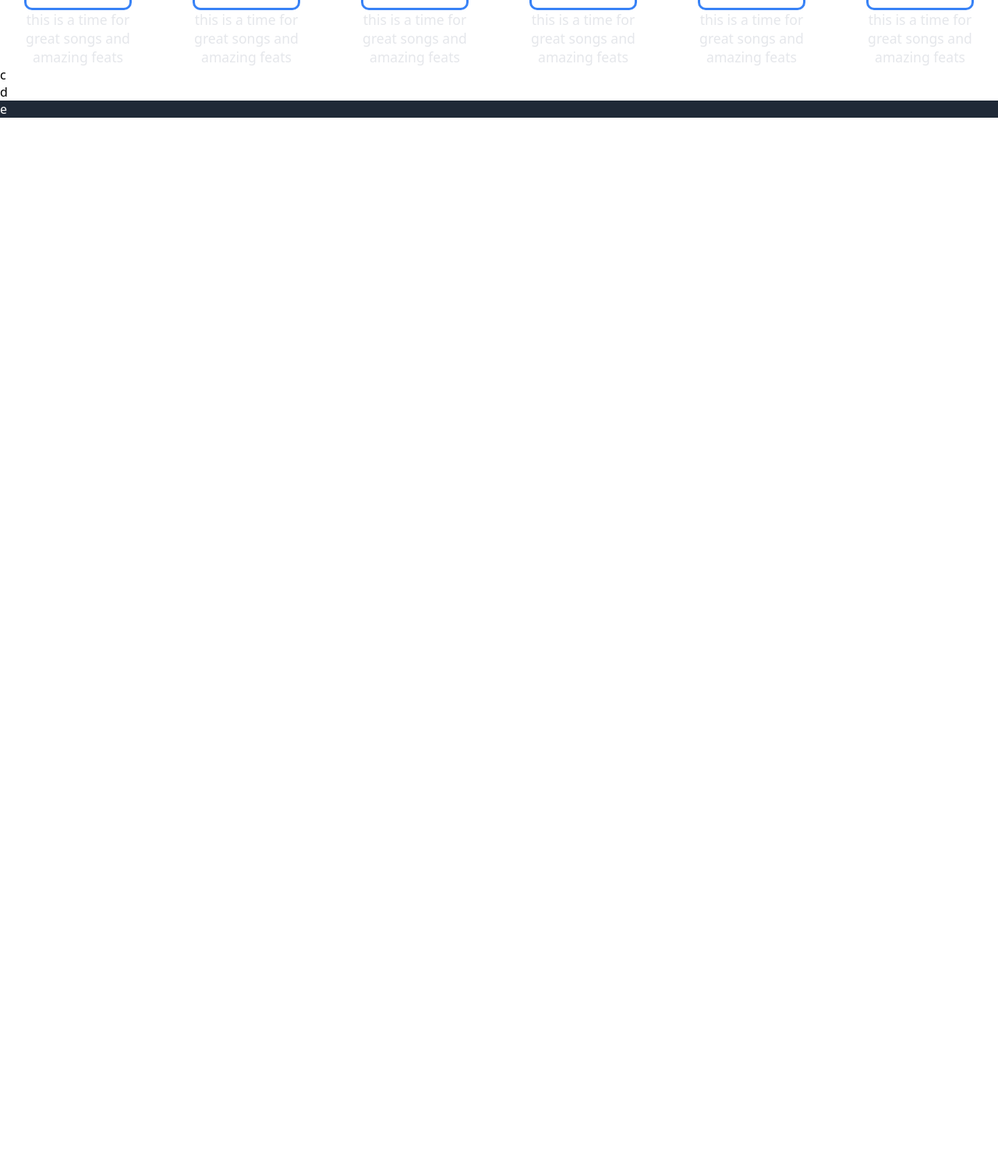
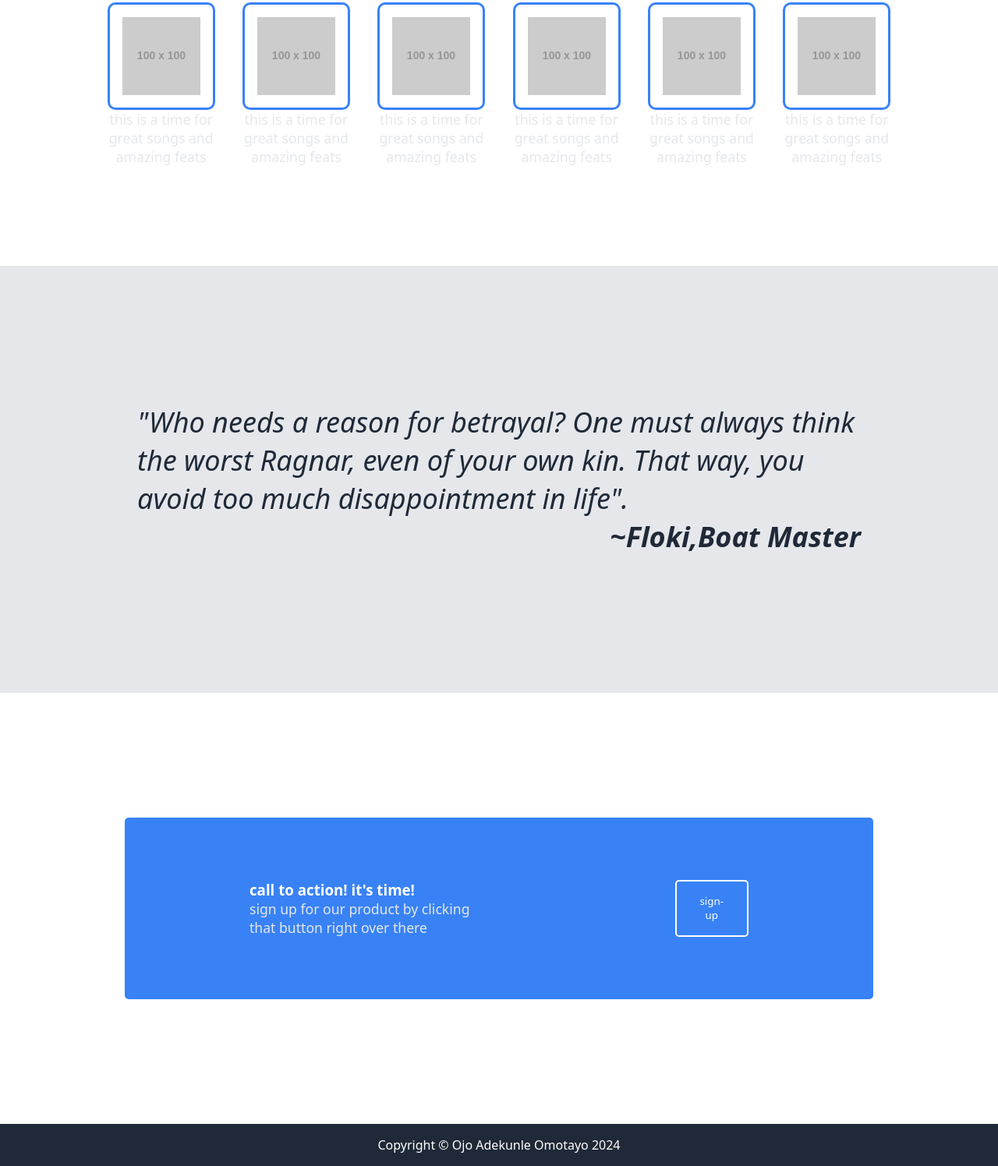
Before and after one commit to 1827765/hereos-page, a plain HTML site: page index.html in a window 1280 px wide. Shown: the part 602-2098 px from the top of the page at 78% size. Before the commit the page ends 800 px from the top, so only its background shows below. Drawn offline with Linux system fonts and the light colour scheme; placeholder pictures from the web are drawn by us.

Commit message:
Completed finished adding all other sections and styling, next step is to allow for responsive display on mobile devices 	modified:   index.html 	modified:   style.css

```diff
--- a/index.html
+++ b/index.html
@@ -15,11 +15,11 @@
                     <div class="logo">Header Logo</div>
                     <div class="nav link">
                         <nav class="links">
-                       <a href="google.com">header link one</a>
-                        <a href="google.com">header link one</a>
-                        <a href="google.com">header link one</a>
+                       <a href="https://www.google.com/">header link one</a>
+                        <a href="https://www.google.com/">header link one</a>
+                        <a href="https://www.google.com/">header link one</a>                           </nav>
+
                     </div>
-                        </nav>
 
                     </div>
 
@@ -74,9 +74,28 @@
             </div>
 
         </div>
-        <div class="reviews">c</div>
-        <div class="actiom">d</div>
-        <div class="footer">e</div>
+        <div class="Quote">
+            <div class="Quote-body">
+
+                    "Who needs a reason for betrayal? One must always think the worst Ragnar, even of your own kin. That way, you avoid too much disappointment in life".
+
+                <h4>~Floki,Boat Master</h4>
+            </div>
+        </div>
+        <div class="action">
+            <div class="call-action">
+                <div>
+                                    <h3>call to action! it's time!</h3>
+                <p>sign up for our product by clicking that button right over there</p>
+                </div>
+
+                <button class="action-button">sign-up</button>
+            </div>
+
+        </div>
+        <div class="footer">
+            Copyright © Ojo Adekunle Omotayo 2024
+        </div>
     </div>
 
 </body>
--- a/style.css
+++ b/style.css
@@ -10,12 +10,11 @@
 }
 a{
     text-decoration: none;
+    color: white;
 }
 body{
-    display: flex;
-    flex-direction: column;
     min-height: 100vh;
-    /* width: auto; */
+
 }
 
 .content{
@@ -24,7 +23,7 @@ body{
 }
 
 
-.header, .footer{
+.header{
     background-color: #1f2937;
     color: white;
     display: flex;
@@ -36,7 +35,7 @@ body{
     display: flex;
     flex-direction: column;
     align-items: center;
-    width: fit-content;
+    /* width: fit-content; */
     margin: auto;
 }
 
@@ -78,6 +77,7 @@ p{
     font-size: 1.1rem;
     color: #e5e7eb;
     text-wrap: balance;
+    width: fit-content;
 
 }
 
@@ -86,7 +86,7 @@ div.logo{
     color: #f9faf8;
 }
 
-button{
+button, .call-action{
     color: white;
     background-color: #3882f6;
     border-radius: 5px;
@@ -111,6 +111,7 @@ img{
     display: flex;
     flex-direction: column;
     flex: auto;
+    padding: 8rem;
 }
 .random-info{
     align-self: center;
@@ -142,3 +143,48 @@ img{
     align-items: center;
     text-align: center;
 }
+
+.Quote{
+    background-color: #e5e7eb;
+    display: flex;
+    justify-content: center;
+}
+
+.Quote-body{
+    display: flex;
+    flex-direction: column;
+    align-items: flex-end;
+    padding: 10rem;
+    margin: 1rem;
+    font-size: 2.25rem;
+    font-style: italic;
+    font-weight: lighter;
+    color: #1f2937;
+}
+
+
+.action{
+    display: flex;
+    justify-content: center;
+    padding: 10rem;
+
+}
+
+.call-action{
+    display: flex;
+    padding: 5rem 10rem;
+    gap: 5rem;
+}
+
+.action-button{
+    border: 2px solid white;
+}
+
+.footer{
+    background-color: #1f2937;
+    color: white;
+    display: flex;
+    flex: auto;
+    justify-content: center;
+    padding: 1rem;
+}
```
